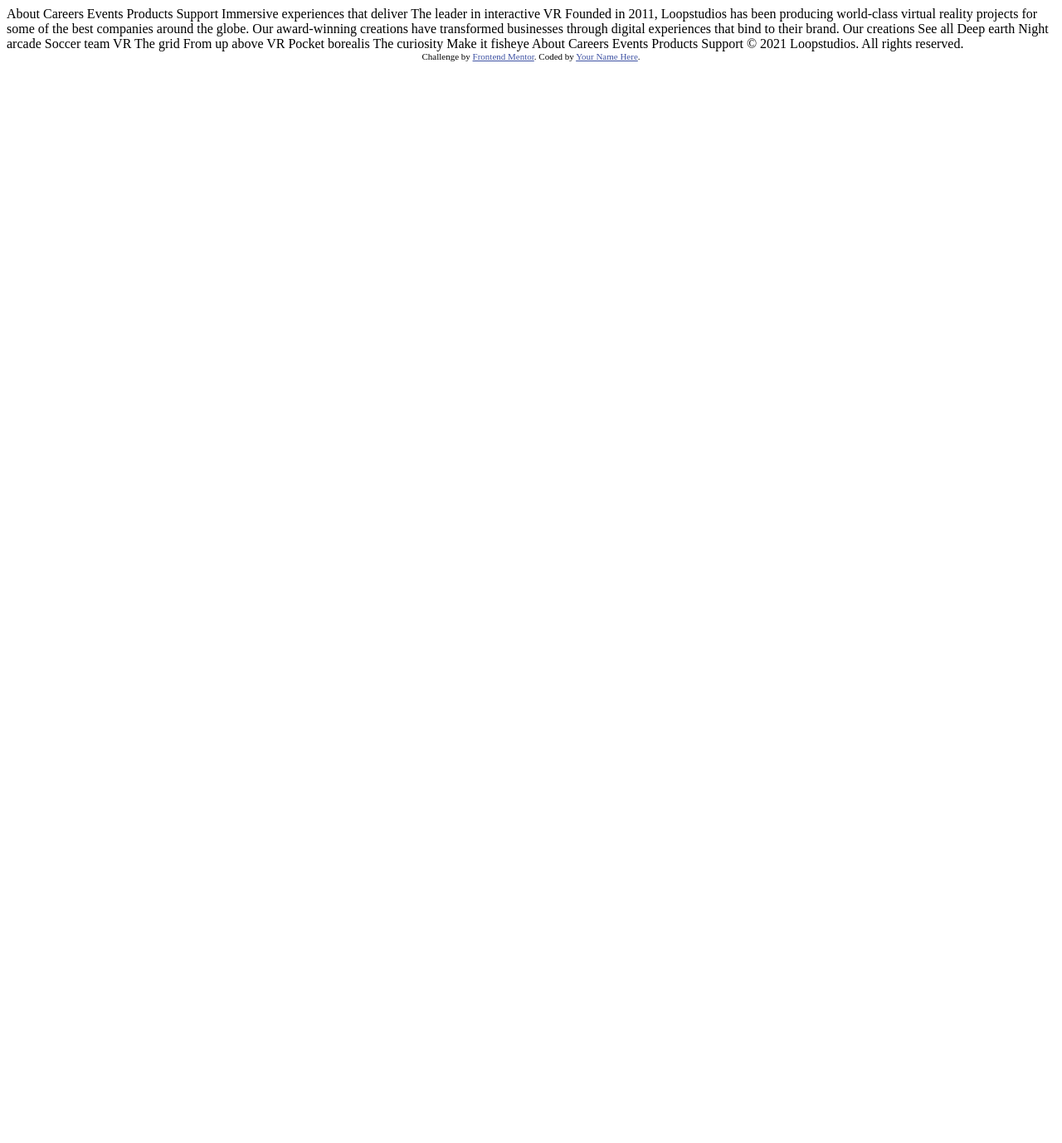
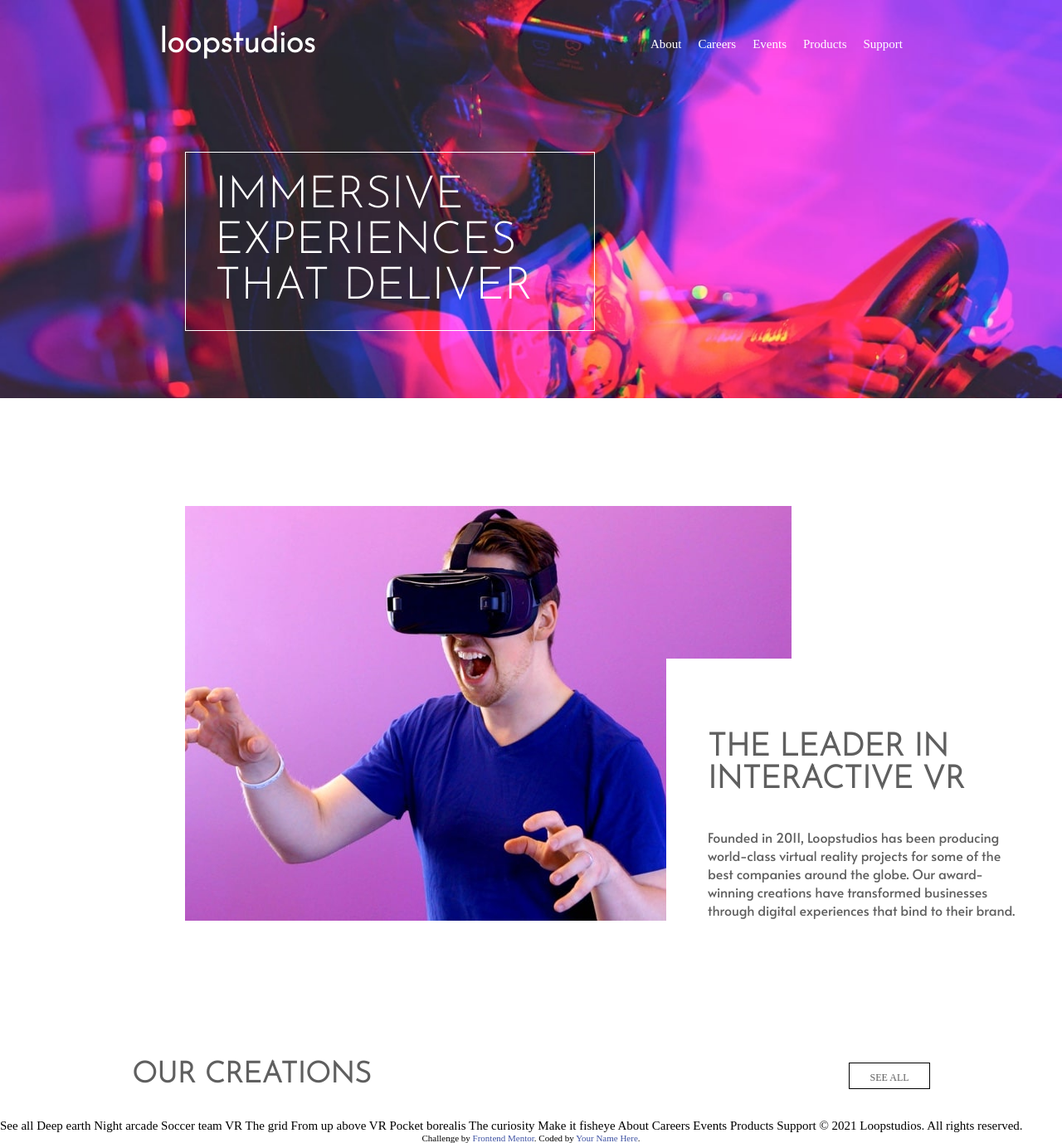
Before and after one commit to Davidosky007/loop_studios_challenge, a plain HTML site: page index.html in a window 1280 px wide. Shown: the whole page at 83% size. Before the commit the page ends 800 px from the top, so only its background shows below. Drawn offline with Linux system fonts and the light colour scheme.

Commit message:
Add desktop header section

```diff
--- a/index.html
+++ b/index.html
@@ -1,36 +1,71 @@
 <!DOCTYPE html>
 <html lang="en">
+
 <head>
   <meta charset="UTF-8">
-  <meta name="viewport" content="width=device-width, initial-scale=1.0"> <!-- displays site properly based on user's device -->
+  <meta name="viewport" content="width=device-width, initial-scale=1.0">
+  <!-- displays site properly based on user's device -->
 
   <link rel="icon" type="image/png" sizes="32x32" href="./images/favicon-32x32.png">
+  <link rel="stylesheet" href="style.css">
 
   <title>Frontend Mentor | Loopstudios landing page</title>
 
   <!-- Feel free to remove these styles or customise in your own stylesheet 👍 -->
-  <style>
-    .attribution { font-size: 11px; text-align: center; }
-    .attribution a { color: hsl(228, 45%, 44%); }
-  </style>
 </head>
+
 <body>
-  About
-  Careers
-  Events
-  Products
-  Support
+  <section class="main_banner">
+    <div class="sub_banner">
+      <div class="main_nav">
 
-  Immersive experiences that deliver
+        <div class="nav_left">
+          <h1 class="nav_title">loopstudios</h1>
+        </div>
 
-  The leader in interactive VR
+        <div class="nav_links">
+          <a href="#" class="links">About</a>
+          <a href="#" class="links">Careers</a>
+          <a href="#" class="links">Events</a>
+          <a href="#" class="links">Products</a>
+          <a href="#" class="links">Support</a>
+        </div>
+      </div>
 
-  Founded in 2011, Loopstudios has been producing world-class virtual reality
-  projects for some of the best companies around the globe. Our award-winning
-  creations have transformed businesses through digital experiences that bind
-  to their brand.
+      <div class="main_header">
+        <h2 class="first_header">Immersive experiences <br> that deliver</h2>
+      </div>
+    </div>
+  </section>
 
-  Our creations
+  <section class="the_leader">
+    <div class="the_lead_img">
+      <img src="./images/desktop/image-interactive.jpg" alt="image-interactive" class="the_img_lid">
+      <div class="lid_in_vr">
+        <h3> The leader in <br> interactive VR</h3>
+        <p> Founded in 2011, Loopstudios has been producing world-class virtual reality
+          projects for some of the best companies around the globe. Our award-winning
+          creations have transformed businesses through digital experiences that bind
+          to their brand.</p>
+      </div>
+    </div>
+  </section>
+
+  <section class="our_creation">
+    <div class="creation_header">
+      <h3> Our creations</h3>
+      <span> <a href="#" class="btn_see_all">see all</a></span>
+
+    </div>
+  </section>
+
+
+
+
+
+
+
+
 
   See all
 
@@ -56,4 +91,5 @@
     Coded by <a href="#">Your Name Here</a>.
   </div>
 </body>
+
 </html>
--- /dev/null
+++ b/style.scss
@@ -0,0 +1,161 @@
+@import url('https://fonts.googleapis.com/css2?family=Alata&display=swap');
+@import url('https://fonts.googleapis.com/css2?family=Josefin+Sans:wght@300&display=swap');
+
+body {
+	padding: 0;
+	margin: 0;
+	font-size: 15px;
+}
+
+a {
+	text-decoration: none;
+}
+
+li {
+	list-style: none;
+}
+
+.attribution {
+	font-size: 11px;
+	text-align: center;
+
+	a {
+		color: hsl(228, 45%, 44%);
+	}
+}
+
+.main_banner {
+	margin: auto 0;
+	display: flex;
+	justify-content: center;
+	align-items: center;
+	width: 100%;
+}
+
+.sub_banner {
+	width: 100%;
+	height: 480px;
+	background-image: url(./images/desktop/image-hero.jpg);
+	background-size: 100%;
+	background-repeat: no-repeat;
+	object-fit: cover;
+}
+
+.main_nav {
+	// width: 70%;
+	margin: auto 0;
+	display: flex;
+	justify-content: space-around;
+}
+
+.nav_left {
+	display: flex;
+	justify-content: center;
+	align-items: center;
+}
+
+.nav_title {
+	font-family: 'Josefin Sans', sans-serif;
+	color: #fff;
+	font-weight: bolder;
+	font-size: 40px;
+}
+
+.nav_links {
+	display: flex;
+	justify-content: space-between;
+	align-items: center;
+}
+
+.links {
+	padding-left: 20px;
+	color: #fff;
+}
+
+.main_header {
+	border: 1px solid #fff;
+	width: 33%;
+	display: flex;
+	justify-content: center;
+	align-items: center;
+	margin-left: 223px;
+	padding: 35px;
+	height: 30%;
+	margin-top: 77px;
+
+	.first_header {
+		font-size: 54px;
+		font-weight: 100;
+		color: #fff;
+		font-family: 'Josefin Sans', sans-serif;
+		display: inline-block;
+		text-transform: uppercase;
+	}
+}
+
+.the_leader {
+	margin-top: 130px;
+	margin-left: 223px;
+}
+
+.the_lead_img {
+	position: relative;
+
+	.lid_in_vr {
+		background-color: #fff;
+		width: 36%;
+		height: 43%;
+		position: absolute;
+		top: 184px;
+		left: 580px;
+		padding: 50px;
+	}
+}
+
+.lid_in_vr h3 {
+	font-family: 'Josefin Sans', sans-serif;
+	text-transform: uppercase;
+	font-weight: 600;
+	color: #5f5f5f;
+	font-size: 38px;
+}
+
+.lid_in_vr p {
+	font-family: 'Alata', sans-serif;
+	color: #5f5f5f;
+	font-size: 16px;
+}
+
+.our_creation {
+	margin-top: 130px;
+
+	.creation_header {
+		margin: 0 auto;
+		display: flex;
+		align-items: center;
+		justify-content: space-around;
+	}
+}
+
+.creation_header h3 {
+	margin-right: 258px;
+	font-family: 'Josefin Sans', sans-serif;
+	text-transform: uppercase;
+	font-size: 35px;
+	color: #5f5f5f;
+}
+
+.creation_header span {
+	border: 1px solid #000;
+	padding: 10px;
+	width: 76px;
+	height: 10px;
+}
+
+.btn_see_all {
+	text-transform: uppercase;
+	font-size: 12px;
+	text-align: center;
+	display: block;
+	color: #5f5f5f;
+}
```
Also changed, not shown: style.css (added), 1 other file.
